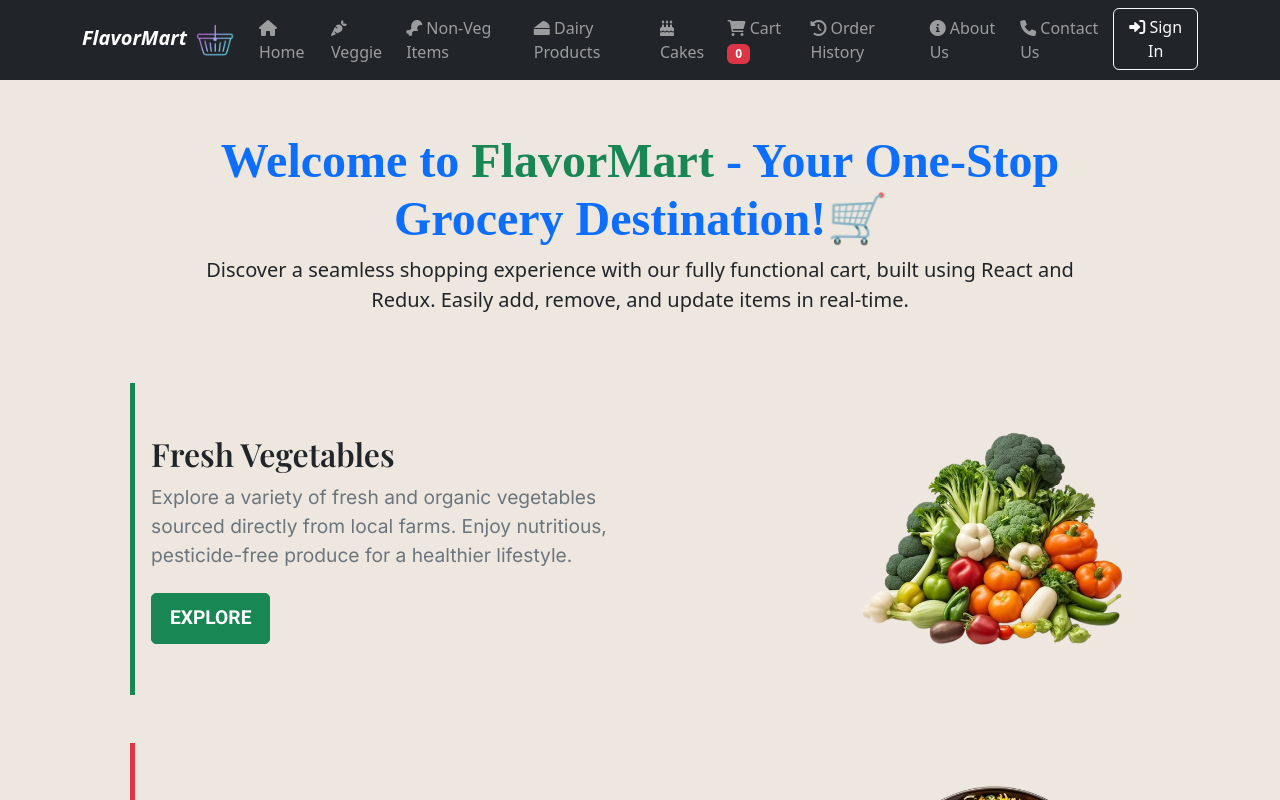
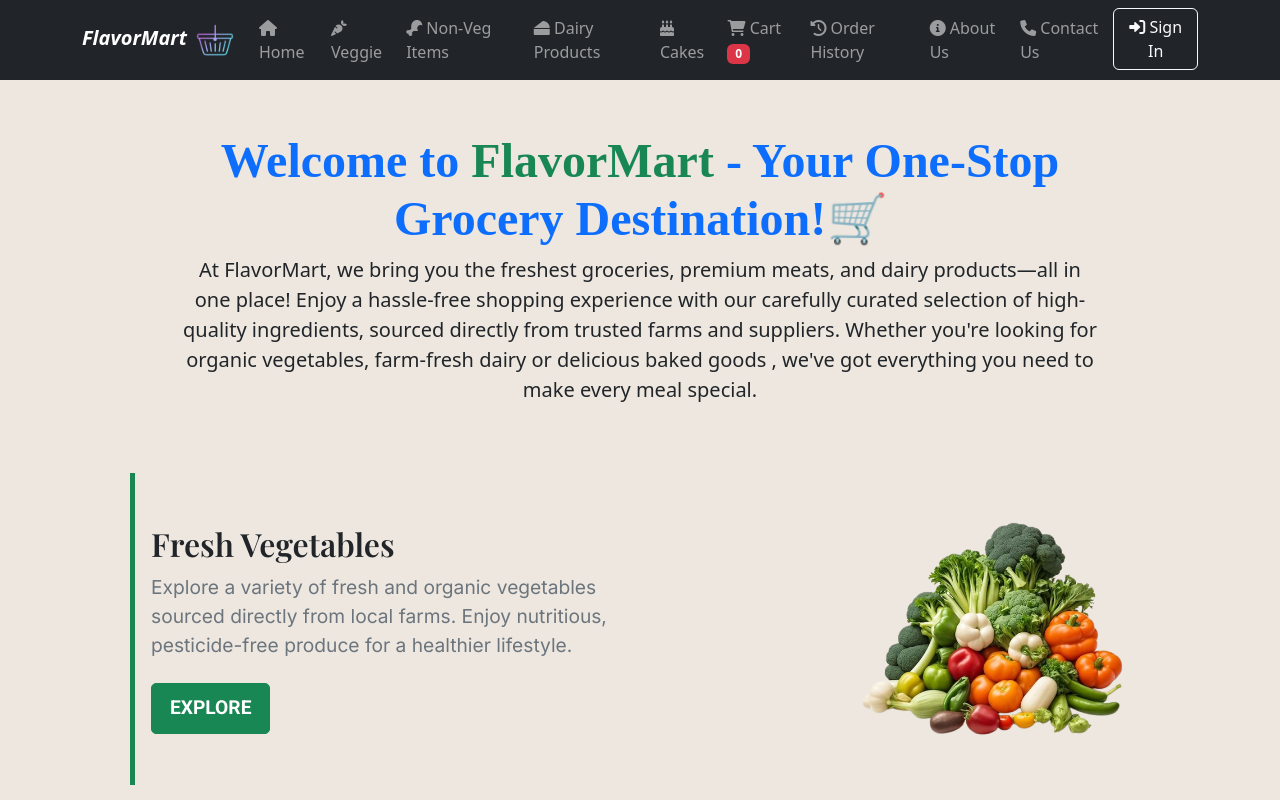
Before and after one commit to Yugal-kosamshile/FlavorMart, a React (Vite) app: page / in a window 1280 px wide. Shown: the top 800 px of the page. Built offline with nearby package versions, Linux system fonts and the light colour scheme.

Commit message:
added updated paragraph

```diff
--- a/src/Home.jsx
+++ b/src/Home.jsx
@@ -14,9 +14,12 @@ function FoodMenu() {
       <span className="rolling-cart">🛒</span>
     </h1>
     <p className="lead mx-5">
-      Discover a seamless shopping experience with our fully functional cart, built using
-      <strong> React and Redux</strong>. Easily add, remove, and update items in real-time.
-    </p>
+  At <strong>FlavorMart</strong>, we bring you the freshest groceries, premium meats, and dairy products—all in one place!
+  Enjoy a <strong>hassle-free shopping experience</strong> with our carefully curated selection of high-quality ingredients,
+  sourced directly from <strong>trusted farms and suppliers</strong>. Whether you're looking for <strong>organic vegetables,
+  farm-fresh dairy or  delicious baked goods </strong>, we've got everything you need to make every meal special.
+</p>
+
   </div>
 
   {/* Wrap all food cards inside a dedicated div */}
@@ -25,7 +28,8 @@ function FoodMenu() {
     <div className="food-card d-flex align-items-center justify-content-between p-3 m-5">
       <div className="text-start text-menu">
         <h1 className="fw-bold">Fresh Vegetables</h1>
-        <p>Explore a variety of fresh and organic vegetables sourced directly from local farms. Enjoy nutritious, pesticide-free produce for a healthier lifestyle.</p>
+        <p>Explore a variety of fresh and organic vegetables sourced directly from local farms.
+          Enjoy nutritious, pesticide-free produce for a healthier lifestyle.</p>
         <Link to="/veg" className="btn btn-success mt-2">Explore</Link>
       </div>
       <div className="d-flex flex-column align-items-center">
@@ -39,7 +43,8 @@ function FoodMenu() {
     <div className="food-card d-flex align-items-center justify-content-between p-3 m-5">
       <div className="text-start text-menu">
         <h1 className="fw-bold">Quality Meat & Poultry</h1>
-        <p>Get fresh, hygienic, and high-quality meat products delivered to your home. Our selection includes premium cuts of chicken, beef, lamb, and seafood.</p>
+        <p>Get fresh, hygienic, and high-quality meat products delivered to your home. Our selection
+          includes premium cuts of chicken, beef, lamb, and seafood.</p>
         <Link to="/nonVeg" className="btn btn-danger mt-2">Explore</Link>
       </div>
       <div className="d-flex flex-column align-items-center">
@@ -53,7 +58,8 @@ function FoodMenu() {
     <div className="food-card d-flex align-items-center justify-content-between p-3 m-5">
       <div className="text-start text-menu">
         <h1 className="fw-bold">Dairy Products</h1>
-        <p>Enjoy farm-fresh dairy products, including milk, cheese, yogurt, and butter. Sourced from trusted dairy farms to ensure quality and taste.</p>
+        <p>Enjoy farm-fresh dairy products, including milk, cheese, yogurt, and butter. Sourced from
+          trusted dairy farms to ensure quality and taste.</p>
         <Link to="/dairy" className="btn btn-primary mt-2">Explore</Link>
       </div>
       <div className="d-flex flex-column align-items-center">
@@ -67,7 +73,8 @@ function FoodMenu() {
     <div className="food-card d-flex align-items-center justify-content-between p-3 m-5">
       <div className="text-start text-menu">
         <h1 className="fw-bold">Delicious Cakes</h1>
-        <p>Indulge in a variety of freshly baked cakes, from rich chocolate to fruity flavors. Perfect for birthdays, celebrations, or just a sweet treat!</p>
+        <p>Indulge in a variety of freshly baked cakes, from rich chocolate to fruity flavors. Perfect for
+          birthdays, celebrations, or just a sweet treat!</p>
         <Link to="/cakes" className="btn btn-warning mt-2">Explore</Link>
       </div>
       <div className="d-flex flex-column align-items-center">
```
